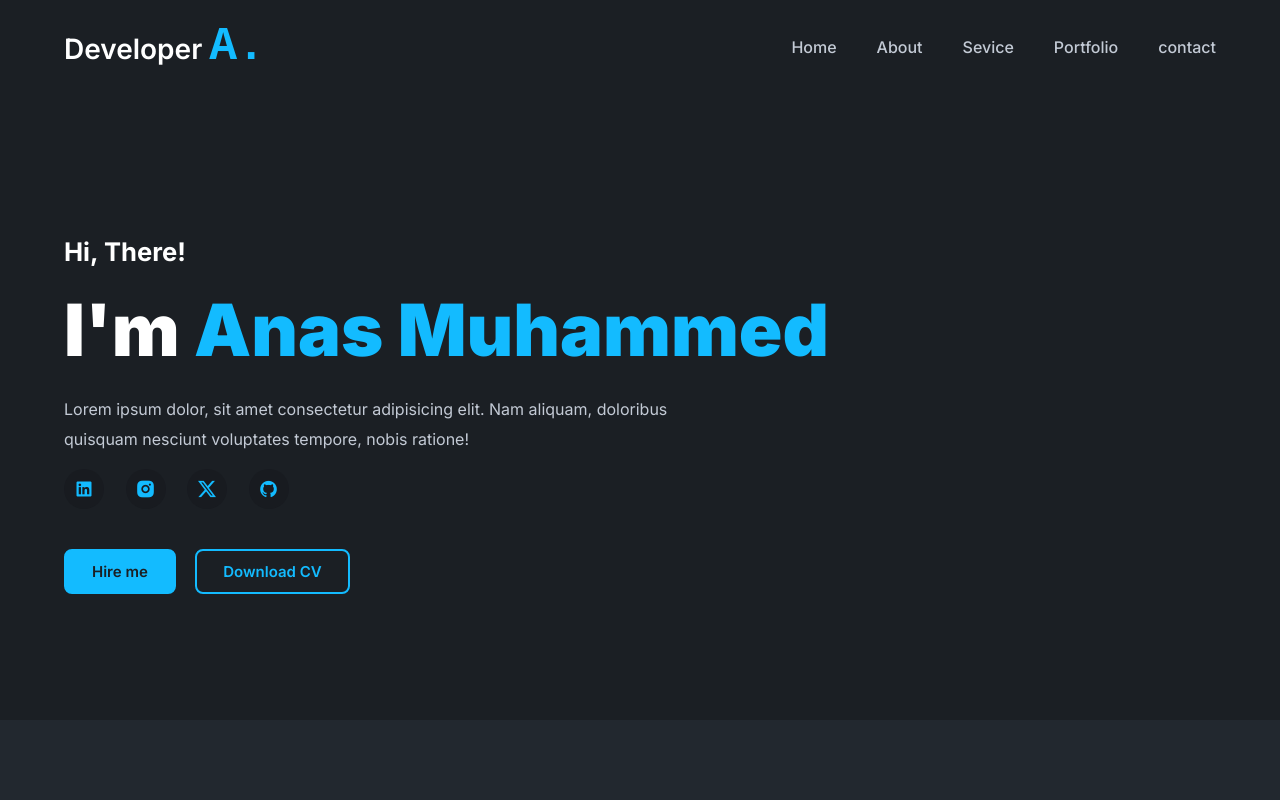
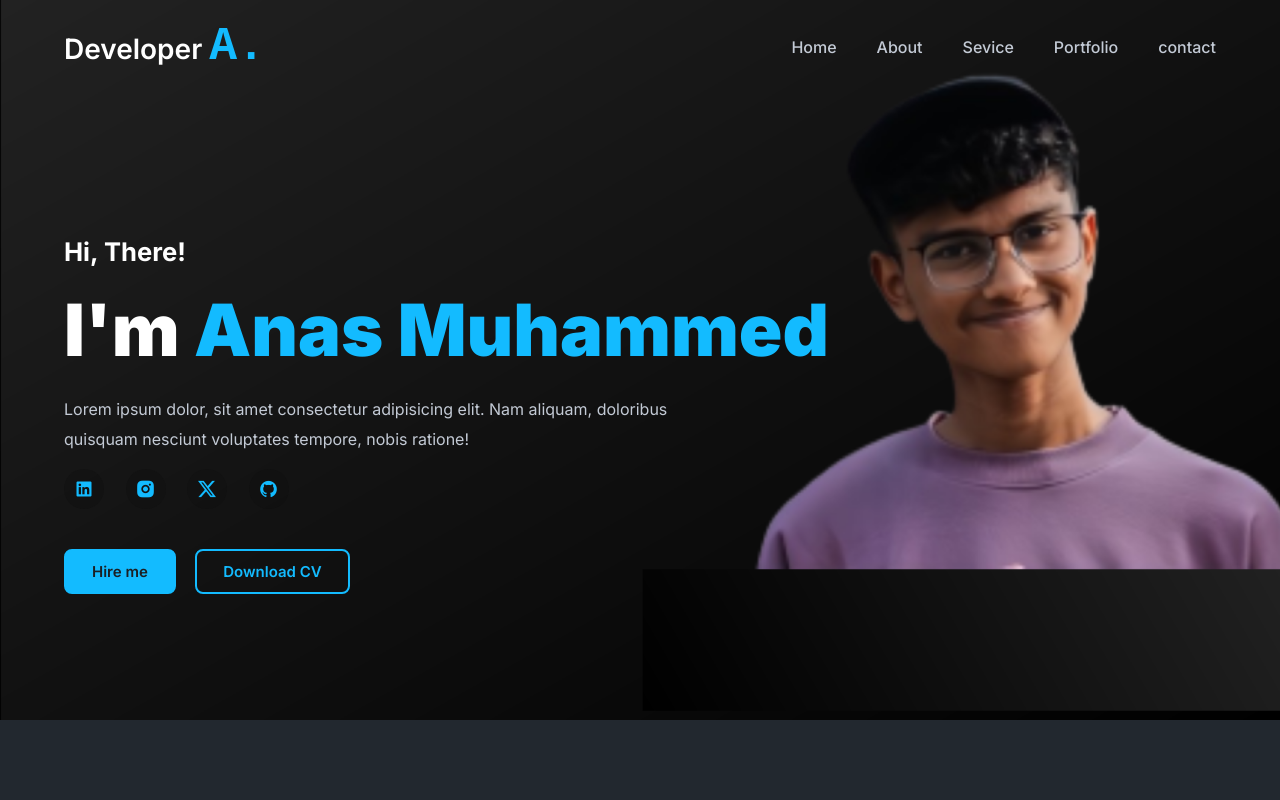
Before and after one commit to AnasMHD-Offical/Anas-Portfolio, a plain HTML site: page index.html in a window 1280 px wide. Shown: the top 800 px of the page. Drawn offline with nearby package versions, Linux system fonts and the light colour scheme.

Commit message:
Update style.css

```diff
--- a/style.css
+++ b/style.css
@@ -110,7 +110,7 @@ section{
 .hero{
     height: 100vh;
     width: 100%;
-    background: url(../img/back.png);
+    background: url(../back.png);
     background-position: top right;
     background-size: cover;
     display: flex;
```
